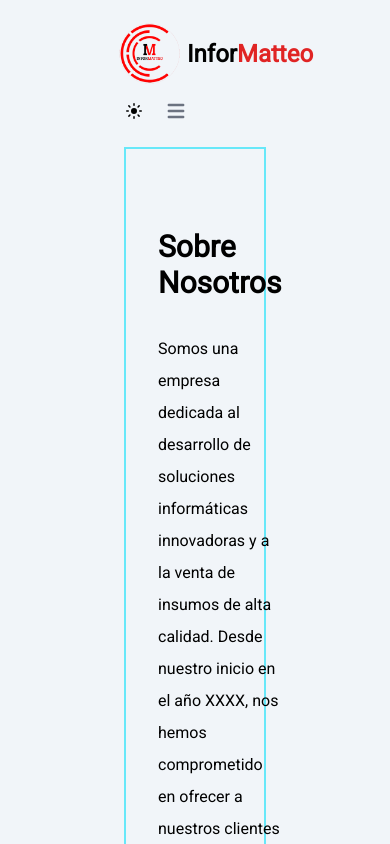
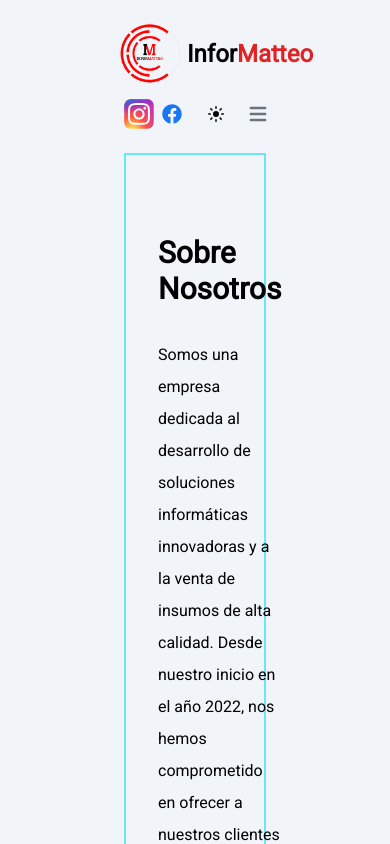
Before and after one commit to Facundo14/page-next-js-13, a Next.js app: page /about in a window 390 px wide. Shown: the top 844 px of the page. Built offline with nearby package versions, Linux system fonts and the light colour scheme.

Commit message:
Se agrego iconos redes sociales e icono en home de whatsaap

```diff
--- a/package.json
+++ b/package.json
@@ -22,6 +22,7 @@
     "postcss": "8.4.24",
     "react": "18.2.0",
     "react-dom": "18.2.0",
+    "react-floating-whatsapp": "^5.0.8",
     "react-icons": "^4.9.0",
     "tailwind-scrollbar": "^3.0.4",
     "tailwindcss": "3.3.2",
--- a/src/app/about/page.tsx
+++ b/src/app/about/page.tsx
@@ -1,3 +1,9 @@
+import { Metadata } from 'next/types';
+
+export const metadata: Metadata = {
+    title: 'Sobre Nosotros  | InforMatteo',
+    description: 'Somos una empresa dedicada al desarrollo de soluciones informáticas innovadoras y a la venta de insumos de alta calidad. Desde nuestro inicio en el año 2022, nos hemos comprometido en ofre | InforMatteo',
+};
 export default function About() {
     return (
         <section id="sobreNosotros" className="animate__animated animate__fadeIn py-8 max-w-screen-xl flex flex-wrap items-center justify-between mx-auto p-4">
@@ -5,7 +11,7 @@
           <div className="container mx-auto px-4">
             <h2 className="text-3xl font-bold dark:text-red-600 mb-8">Sobre Nosotros</h2>
             <p className="dark:text-white leading-loose">
-              Somos una empresa dedicada al desarrollo de soluciones informáticas innovadoras y a la venta de insumos de alta calidad. Desde nuestro inicio en el año XXXX, nos hemos comprometido en ofrecer a nuestros clientes productos y servicios de la más alta calidad, respaldados por un equipo de profesionales altamente capacitados y comprometidos con su trabajo.
+              Somos una empresa dedicada al desarrollo de soluciones informáticas innovadoras y a la venta de insumos de alta calidad. Desde nuestro inicio en el año 2022, nos hemos comprometido en ofrecer a nuestros clientes productos y servicios de la más alta calidad, respaldados por un equipo de profesionales altamente capacitados y comprometidos con su trabajo.
             </p>
             <p className="dark:text-white leading-loose mt-4">
               Nuestra filosofía de trabajo se basa en la satisfacción del cliente, y para ello nos esforzamos en ofrecer un trato personalizado y un servicio postventa de excelencia. Creemos en la importancia de la tecnología en el mundo actual y en su capacidad para mejorar la calidad de vida de las personas y aumentar la productividad de las empresas.
--- a/src/app/layout.tsx
+++ b/src/app/layout.tsx
@@ -23,6 +23,7 @@
         <main className="flex mx-7 border-cyan-300 border-2 dark:text-white flex-col items-center justify-between">
           {children}
         </main>
+
         <Footer />
       </body>
     </html>
--- a/src/app/page.tsx
+++ b/src/app/page.tsx
@@ -1,11 +1,21 @@
+'use client'
 import Carousel from "@/components/home/Carousel";
 import Services from "@/components/home/Services";
+import { WhatsaapButton } from "@/components/shared/WhatsaapButton";
+import { Metadata } from 'next/types';
+
+export const metadata: Metadata = {
+    title: 'Inicio | InforMatteo',
+    description: 'Inicio | InforMatteo',
+    keywords: 'Inicio | InforMatteo',
+};
 
 export default function Home() {
   return (
     <>
       <Carousel />
       <Services />
+      <WhatsaapButton />
     </>
   )
 }
--- a/src/components/home/Services.tsx
+++ b/src/components/home/Services.tsx
@@ -1,5 +1,4 @@
 import 'animate.css'
-import Image from 'next/image'
 
 export default function Services() {
     return (
--- /dev/null
+++ b/src/components/icons/FacebookIcon.tsx
@@ -0,0 +1,12 @@
+import { SVGProps } from "react"
+const FacebookIcon = (props: SVGProps<SVGSVGElement>) => (
+  <svg
+    xmlns="http://www.w3.org/2000/svg"
+    height="1em"
+    viewBox="0 0 512 512"
+    {...props}
+  >
+    <path d="M504 256C504 119 393 8 256 8S8 119 8 256c0 123.78 90.69 226.38 209.25 245V327.69h-63V256h63v-54.64c0-62.15 37-96.48 93.67-96.48 27.14 0 55.52 4.84 55.52 4.84v61h-31.28c-30.8 0-40.41 19.12-40.41 38.73V256h68.78l-11 71.69h-57.78V501C413.31 482.38 504 379.78 504 256z" />
+  </svg>
+)
+export default FacebookIcon
--- /dev/null
+++ b/src/components/icons/InstagramIcon.tsx
@@ -0,0 +1,13 @@
+const Instagram: React.FC = () => (
+  <svg xmlns="http://www.w3.org/2000/svg" viewBox="0 0 448 512">
+    <defs>
+      <linearGradient id="instagram-gradient" x1="0%" y1="0%" x2="100%" y2="100%">
+        <stop offset="0%" stopColor="#E1306C" />
+        <stop offset="100%" stopColor="#FD1D1D" />
+      </linearGradient>
+    </defs>
+    <path d="M224.1 141c-63.6 0-114.9 51.3-114.9 114.9s51.3 114.9 114.9 114.9S339 319.5 339 255.9 287.7 141 224.1 141zm0 189.6c-41.1 0-74.7-33.5-74.7-74.7s33.5-74.7 74.7-74.7 74.7 33.5 74.7 74.7-33.6 74.7-74.7 74.7zm146.4-194.3c0 14.9-12 26.8-26.8 26.8-14.9 0-26.8-12-26.8-26.8s12-26.8 26.8-26.8 26.8 12 26.8 26.8zm76.1 27.2c-1.7-35.9-9.9-67.7-36.2-93.9-26.2-26.2-58-34.4-93.9-36.2-37-2.1-147.9-2.1-184.9 0-35.8 1.7-67.6 9.9-93.9 36.1s-34.4 58-36.2 93.9c-2.1 37-2.1 147.9 0 184.9 1.7 35.9 9.9 67.7 36.2 93.9s58 34.4 93.9 36.2c37 2.1 147.9 2.1 184.9 0 35.9-1.7 67.7-9.9 93.9-36.2 26.2-26.2 34.4-58 36.2-93.9 2.1-37 2.1-147.8 0-184.8zM398.8 388c-7.8 19.6-22.9 34.7-42.6 42.6-29.5 11.7-99.5 9-132.1 9s-102.7 2.6-132.1-9c-19.6-7.8-34.7-22.9-42.6-42.6-11.7-29.5-9-99.5-9-132.1s-2.6-102.7 9-132.1c7.8-19.6 22.9-34.7 42.6-42.6 29.5-11.7 99.5-9 132.1-9s102.7-2.6 132.1 9c19.6 7.8 34.7 22.9 42.6 42.6 11.7 29.5 9 99.5 9 132.1s2.7 102.7-9 132.1z" fill="url(#instagram-gradient)" />
+  </svg>
+
+);
+export default Instagram;
--- a/src/components/shared/Navbar.tsx
+++ b/src/components/shared/Navbar.tsx
@@ -6,6 +6,9 @@
 import { SunIcon } from '../icons/SunIcon';
 import Link from 'next/link';
 import { links } from '@/constants/menu';
+import FacebookIcon from '../icons/FacebookIcon';
+import InstagramIcon from '../icons/InstagramIcon';
+import { FaInstagram } from 'react-icons/fa';
 
 export default function Navegacion() {
     const pathname = usePathname();
@@ -21,7 +24,12 @@
                     <Image width={75} height={75} src="/logo/logo.png" alt="InforMatteo Logo" />
                     <span className="self-center text-2xl font-semibold whitespace-nowrap dark:text-white">Infor<span className='text-red-600'>Matteo</span></span>
                 </a>
-                <div className="flex md:order-2">
+
+                <div className="flex md:order-2 items-center justify-center">
+                    <div className="flex space-x-2 text-black dark:text-white hover:text-white rounded-md px-3 py-2 text-3xl font-medium">
+                        <Image width={30} height={30} src="/icons/instagram-color-icon.svg" alt="InstagramLogo" />
+                        <FacebookIcon fill="#1877F2" />
+                    </div>
                     {
                         theme === 'light' ?
                             <button onClick={toggleTheme} className="text-black dark:text-white hover:bg-red-600 hover:text-white rounded-md px-3 py-2 text-sm font-medium">
@@ -31,15 +39,13 @@
                             <button onClick={toggleTheme} className="text-black dark:text-white hover:bg-red-600 hover:text-white rounded-md px-3 py-2 text-sm font-medium">
                                 <MoonIcon />
                             </button>
-
                     }
-
-
                     <button data-collapse-toggle="navbar-sticky" type="button" className="inline-flex items-center p-2 text-sm text-gray-500 rounded-lg md:hidden hover:bg-gray-100 focus:outline-none focus:ring-2 focus:ring-gray-200 dark:text-gray-400 dark:hover:bg-gray-700 dark:focus:ring-gray-600" aria-controls="navbar-sticky" aria-expanded="false">
                         <span className="sr-only">Open main menu</span>
                         <svg className="w-6 h-6" aria-hidden="true" fill="currentColor" viewBox="0 0 20 20" xmlns="http://www.w3.org/2000/svg"><path fillRule="evenodd" d="M3 5a1 1 0 011-1h12a1 1 0 110 2H4a1 1 0 01-1-1zM3 10a1 1 0 011-1h12a1 1 0 110 2H4a1 1 0 01-1-1zM3 15a1 1 0 011-1h12a1 1 0 110 2H4a1 1 0 01-1-1z" clipRule="evenodd"></path></svg>
                     </button>
                 </div>
+
                 <div className="items-center justify-between hidden w-full md:flex md:w-auto md:order-1" id="navbar-sticky">
                     <ul className="flex flex-col p-4 md:p-0 mt-4 font-medium border rounded-lg bg-gray-50 md:flex-row md:space-x-8 md:mt-0 md:border-0 md:bg-slate-100 dark:bg-gray-800 md:dark:bg-gray-900 dark:border-gray-700">
                         {/* <li>
--- /dev/null
+++ b/src/components/shared/WhatsaapButton.tsx
@@ -0,0 +1,18 @@
+import { FloatingWhatsApp } from "react-floating-whatsapp";
+
+export const WhatsaapButton = () => {
+  return (
+    <FloatingWhatsApp
+        phoneNumber='+543765300783'
+        accountName='InforMatteo'
+        avatar="/logo/logo.jpg"
+        statusMessage="Generalmente contesta muy rápido"
+        placeholder="Escribe tu mensaje aquí"
+        style={{
+          color:'#000'
+        }}
+        chatMessage='Hola, en que puedo ayudarte?'
+
+      />
+  )
+}
```
Also changed, not shown: public/icons/instagram-color-icon.svg (added), 1 other file (tests, documents, lock files or other folders).
